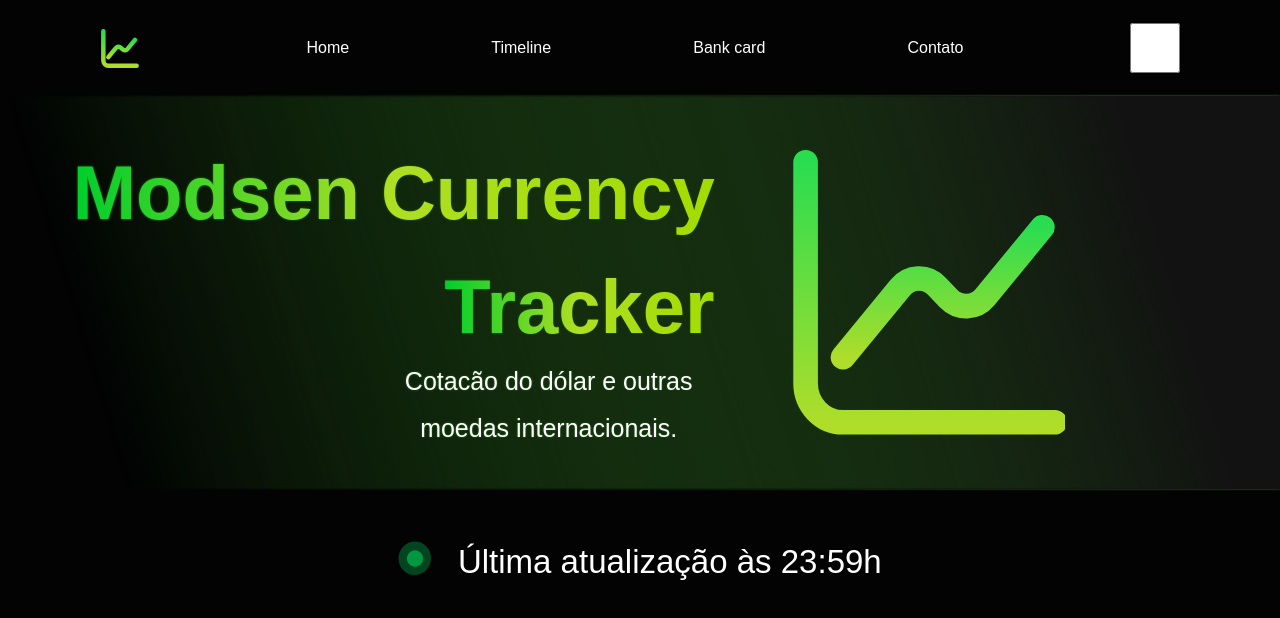
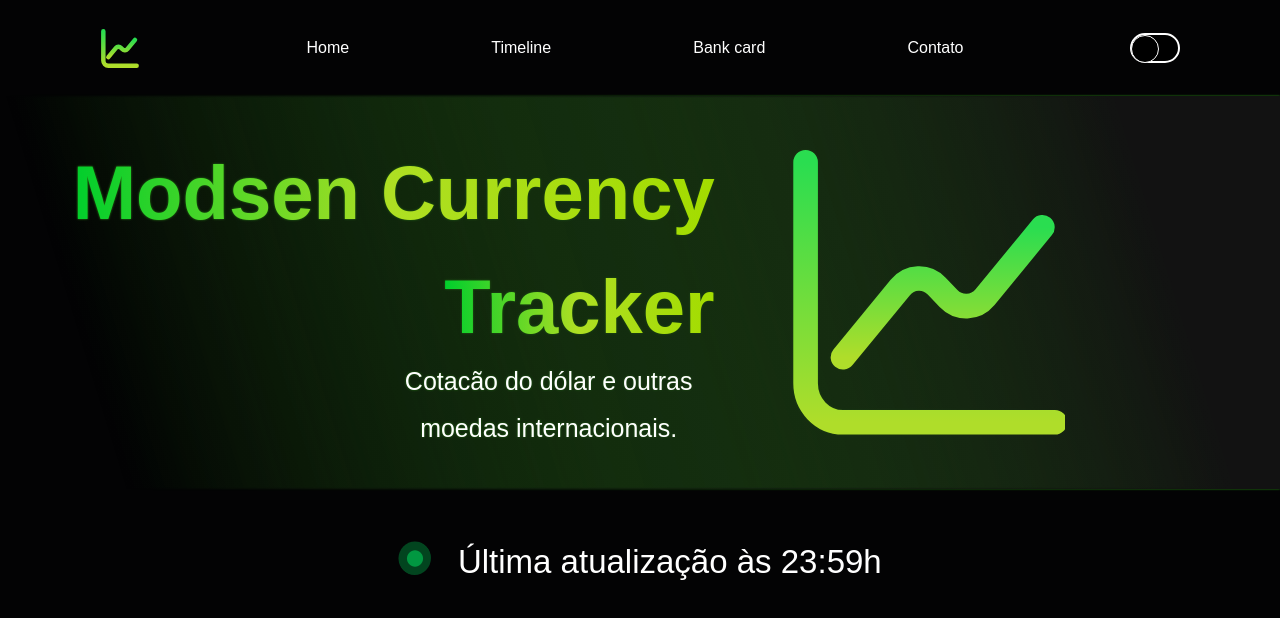
Before and after one commit to Gix73/currency-tracker-app, a React app: page / in a window 1280 px wide. Shown: the top 618 px of the page. Built offline with nearby package versions, Linux system fonts and the light colour scheme.

Commit message:
feat: add ToggleButton

```diff
--- a/src/components/Header/Nav/Nav.jsx
+++ b/src/components/Header/Nav/Nav.jsx
@@ -1,4 +1,5 @@
-import { Button, Logo, NavContainer, NavWrapper } from "./styled";
+import ToggleButton from "../ToggleButton/ToggleButton.jsx";
+import { Logo, NavContainer, NavWrapper } from "./styled";
 
 const Nav = () => {
   return (
@@ -10,7 +11,7 @@ const Nav = () => {
         <div>Bank card</div>
         <div>Contato</div>
       </NavContainer>
-      <Button />
+      <ToggleButton />
     </NavWrapper>
   );
 };
--- a/src/components/Header/Nav/styled.js
+++ b/src/components/Header/Nav/styled.js
@@ -22,8 +22,3 @@ export const NavContainer = styled.nav`
   width: 100%;
   height: 44px;
 `;
-
-export const Button = styled.input.attrs({ type: "checkbox" })`
-  width: 50px;
-  height: 50px;
-`;
--- /dev/null
+++ b/src/components/Header/ToggleButton/ToggleButton.jsx
@@ -0,0 +1,18 @@
+import { useState } from "react";
+import { Input, StyledLabel } from "./styled";
+
+const ToggleButton = () => {
+  const [switchState, setSwitchState] = useState(true);
+
+  function handleOnChange() {
+    setSwitchState(!switchState);
+  }
+
+  return (
+    <StyledLabel htmlFor="checkbox" checked={switchState}>
+      <Input id="checkbox" checked={switchState} onChange={handleOnChange} />
+    </StyledLabel>
+  );
+};
+
+export default ToggleButton;
--- /dev/null
+++ b/src/components/Header/ToggleButton/styled.js
@@ -0,0 +1,28 @@
+import styled from "styled-components";
+
+export const StyledLabel = styled.label`
+  cursor: pointer;
+  width: 50px;
+  height: 30px;
+  background: ${({ checked }) => (checked ? "black" : "white")};
+  display: block;
+  border: 2px solid ${({ checked }) => (checked ? "white" : "black")};
+  border-radius: 100px;
+  position: relative;
+  &:after {
+    content: "";
+    position: absolute;
+    left: ${({ checked }) => (checked ? "-1px" : "calc(55% - 7px)")};
+    top: 0px;
+    width: 26px;
+    height: 26px;
+    background: ${({ checked }) => (checked ? "black" : "white")};
+    border: 1px solid ${({ checked }) => (checked ? "white" : "black")};
+    border-radius: 30px;
+    transition: 0.3s;
+  }
+`;
+
+export const Input = styled.input.attrs({ type: "checkbox" })`
+  opacity: 0;
+`;
```
